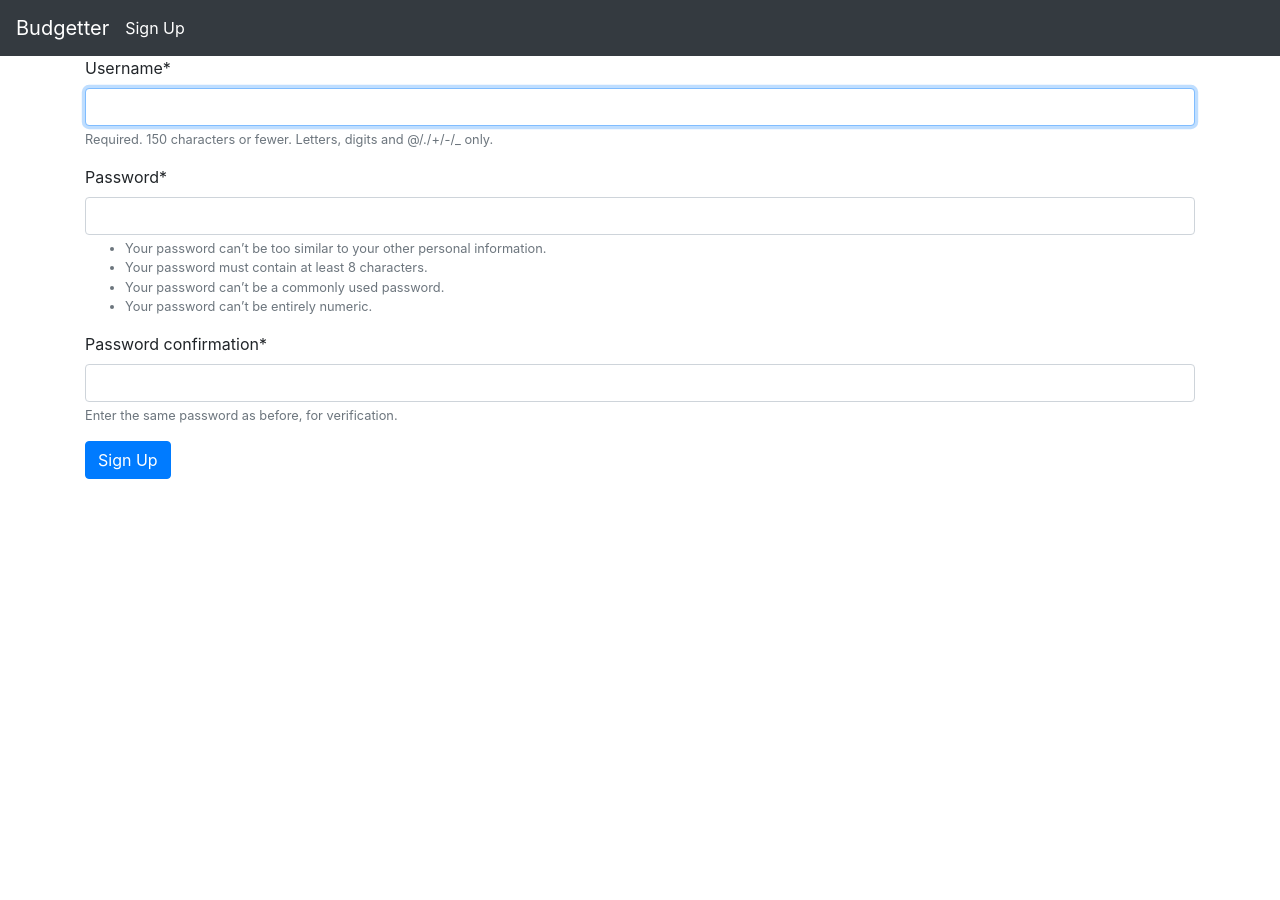
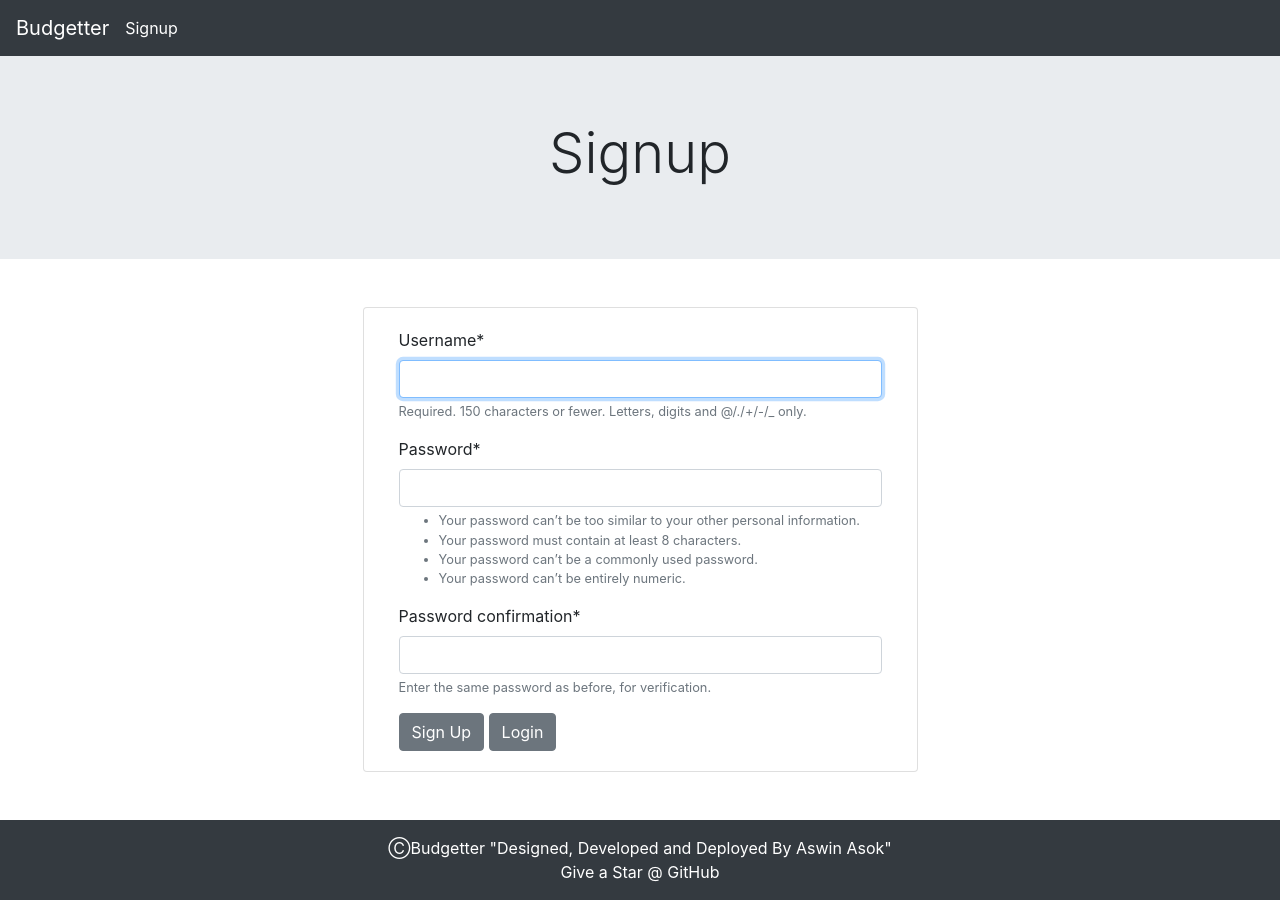
Before and after one commit to AswinAsok/The-Budgetter, a Django app: page /account/signup/ in a window 1280 px wide. Before the commit the page ends 479 px from the top, so only its background shows below. Run offline with Django 3.2, Linux system fonts and the light colour scheme; some libraries are stand-ins or nearby versions.

Commit message:
Styling Changes

```diff
--- a/Templates/base.html
+++ b/Templates/base.html
@@ -21,4 +21,15 @@
     <script src="https://cdnjs.cloudflare.com/ajax/libs/popper.js/1.14.7/umd/popper.min.js" integrity="sha384-UO2eT0CpHqdSJQ6hJty5KVphtPhzWj9WO1clHTMGa3JDZwrnQq4sF86dIHNDz0W1" crossorigin="anonymous"></script>
     <script src="https://stackpath.bootstrapcdn.com/bootstrap/4.3.1/js/bootstrap.min.js" integrity="sha384-JjSmVgyd0p3pXB1rRibZUAYoIIy6OrQ6VrjIEaFf/nJGzIxFDsf4x0xIM+B07jRM" crossorigin="anonymous"></script>
   </body>
+
+  <footer class="footer">
+    <div class="bg-dark  p-3">
+      <div class="d-flex justify-content-center">
+        <span class="text-white">ⒸBudgetter "Designed, Developed and Deployed By Aswin Asok"</span>
+      </div>
+      <div class="d-flex justify-content-center">
+        <a href="https://github.com/AswinAsok"><span class="text-white">Give a Star @ GitHub</span></a>
+      </div>
+    </div>
+  </footer>
 </html>
--- a/Templates/history.html
+++ b/Templates/history.html
@@ -36,7 +36,7 @@
 <div class="jumbotron jumbotron-fluid">
   <h1 class="display-4 d-flex justify-content-center">Previous Transactions</h1>
 </div>
-<div class="container ">
+<div class="container mb-5">
   <hr />
     {%for budget in Budgets%}
     {%if budget.amount > 0%}
--- a/Templates/registration/signup.html
+++ b/Templates/registration/signup.html
@@ -1,29 +1,42 @@
-{% extends "base.html" %}
-{% load crispy_forms_tags %}
+{% extends "base.html" %} {% load crispy_forms_tags %} {% block title %} Signup
+{% endblock %} {% block nav %}
 
-{% block title %} Signup {% endblock %}
-
-{% block nav %}
 <nav class="navbar navbar-expand-lg navbar-dark bg-dark">
   <a class="navbar-brand" href="/">Budgetter</a>
-  <button class="navbar-toggler" type="button" data-toggle="collapse" data-target="#navbarNav" aria-controls="navbarNav" aria-expanded="false" aria-label="Toggle navigation">
+  <button
+    class="navbar-toggler"
+    type="button"
+    data-toggle="collapse"
+    data-target="#navbarNav"
+    aria-controls="navbarNav"
+    aria-expanded="false"
+    aria-label="Toggle navigation"
+  >
     <span class="navbar-toggler-icon"></span>
   </button>
   <div class="collapse navbar-collapse" id="navbarNav">
     <ul class="navbar-nav">
       <li class="nav-item active text-white">
-        Sign Up <span class="sr-only">(current)</span>
+        Signup <span class="sr-only">(current)</span>
       </li>
     </ul>
   </div>
 </nav>
-{% endblock %}
-
-{% block content %}
-<div class="container">
-<form method="POST">
-    {% csrf_token %} {{form|crispy}}
-    <button type="submit" class="btn btn-primary">Sign Up</button>
-</form>
+{% endblock %} {% block content %}
+<div class="jumbotron jumbotron-fluid">
+  <h1 class="display-4 d-flex justify-content-center">Signup</h1>
+</div>
+<div class="container d-flex justify-content-center mb-5 mt-5">
+  <div class="col-md-6 card">
+    <div class="card-body">
+      <form method="POST">
+        {% csrf_token %} {{form|crispy}}
+        <button type="submit" class="btn btn-secondary">Sign Up</button>
+        <a href="/account/login/"
+          ><button type="button" class="btn btn-secondary">Login</button></a
+        >
+      </form>
+    </div>
+  </div>
 </div>
 {% endblock %}
```
Also changed, not shown: Templates/home.html (+11 -0 lines), Templates/registration/login.html (+13 -5 lines).
